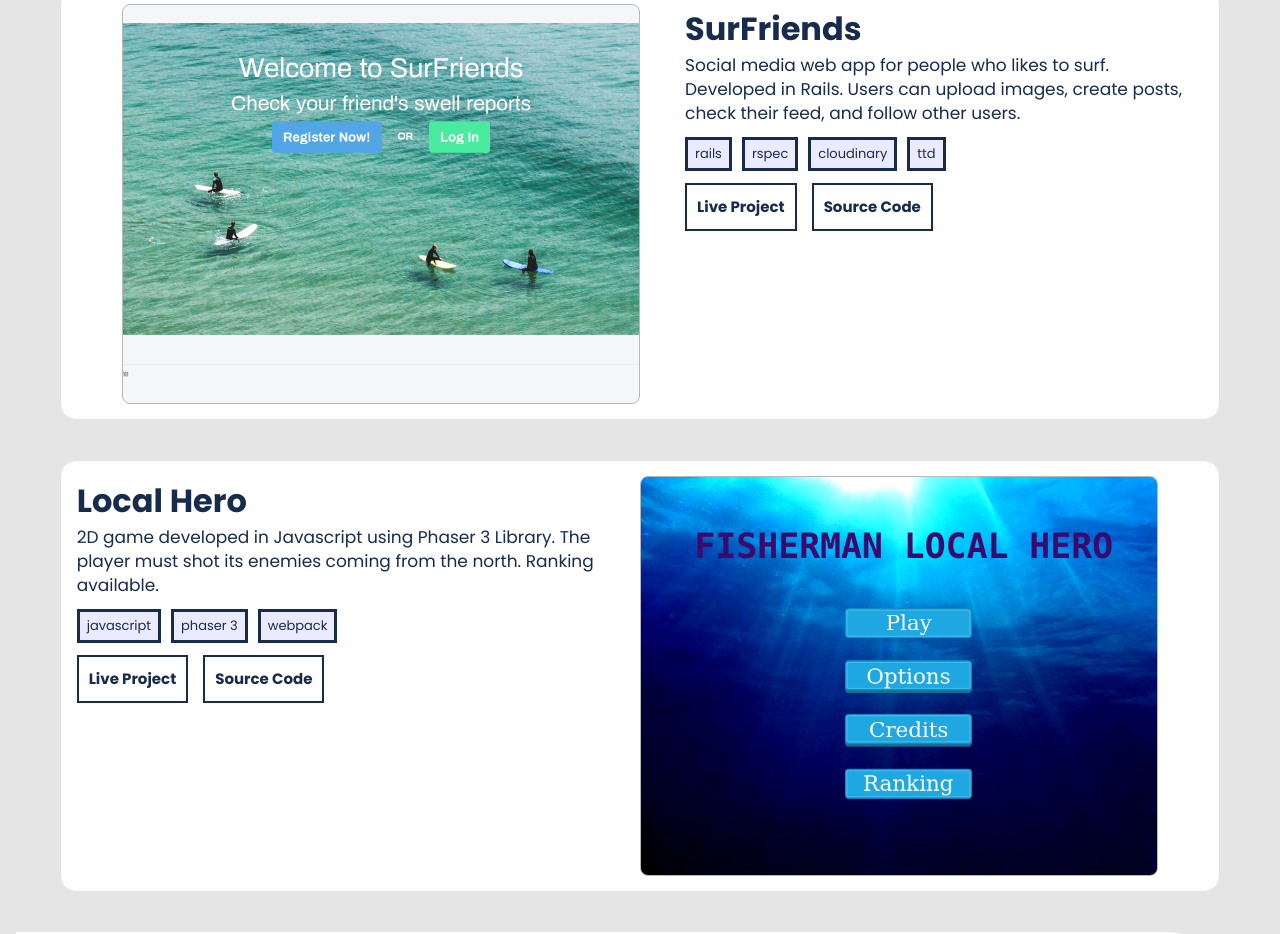
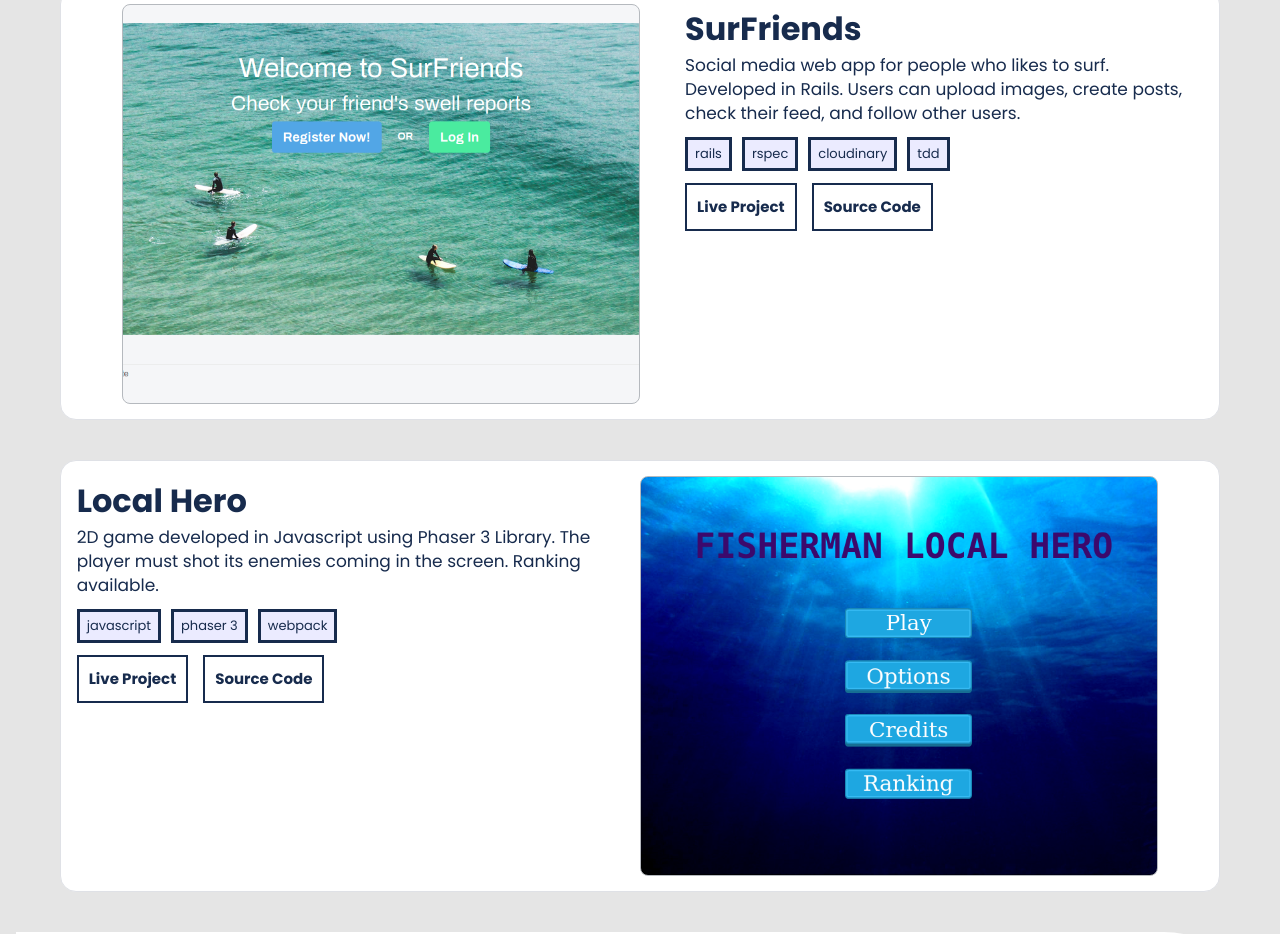
Before and after one commit to TrellixVulnTeam/Thales_KVCZ, a website: page index.html in a window 1280 px wide. Shown: the part 1787-2721 px from the top of the page. Drawn offline with Linux system fonts and the light colour scheme.

Commit message:
Fix typos

```diff
--- a/index.html
+++ b/index.html
@@ -109,7 +109,7 @@
             <li>rails</li>
             <li>rspec</li>
             <li>cloudinary</li>
-            <li>ttd</li>
+            <li>tdd</li>
           </ul>
           <div class="card-buttons">
             <a href="https://github.com/thneves/SurFriends" target="_blank">Live Project</a>
@@ -124,7 +124,7 @@
         <div class="card-info">
           <h3>Local Hero</h3>
           <p> 2D game developed in Javascript using Phaser 3 Library. The player must shot its enemies
-            coming from the north. Ranking available.
+            coming in the screen. Ranking available.
           </p>
           <ul>
             <li>javascript</li>
```
